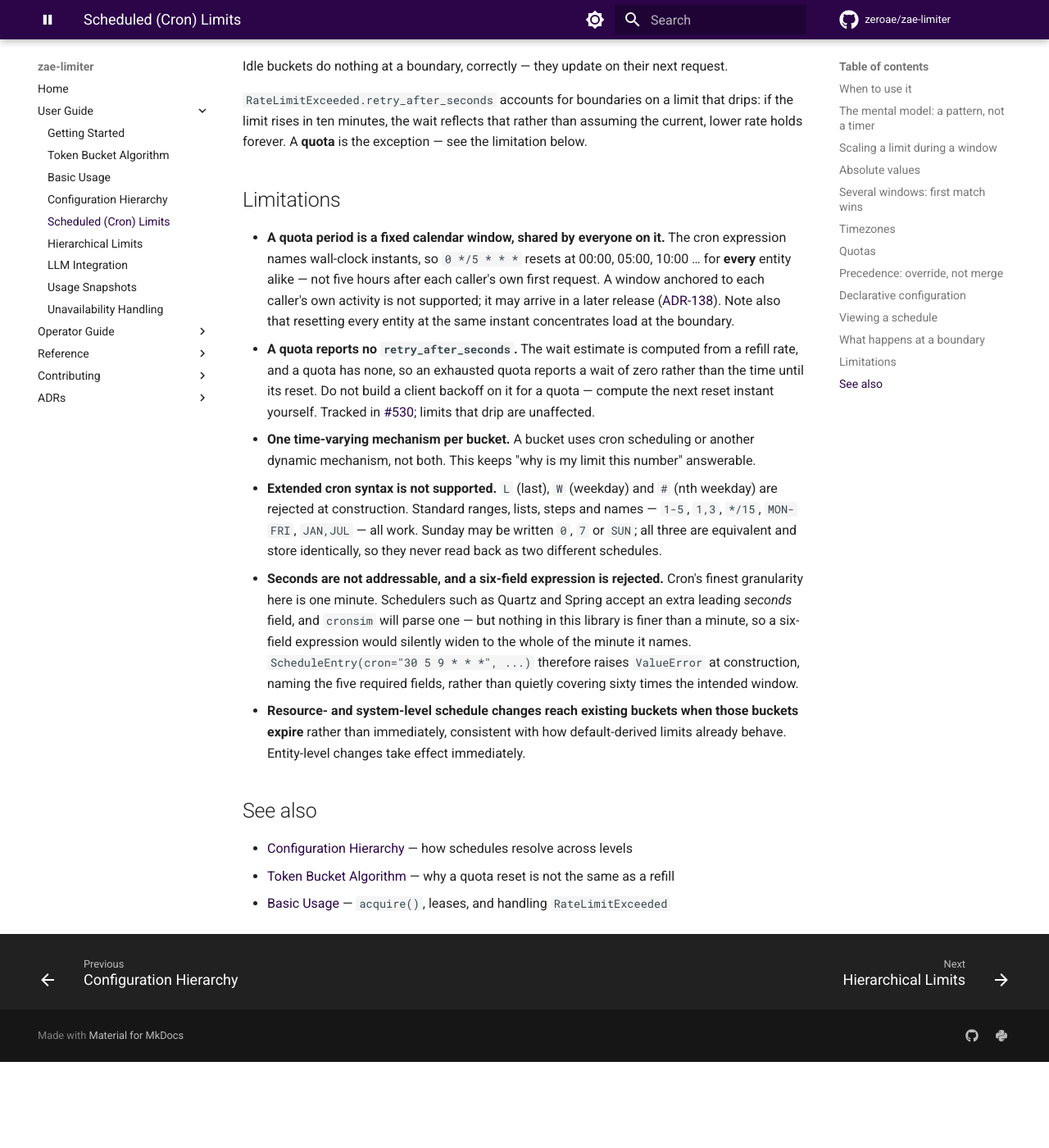
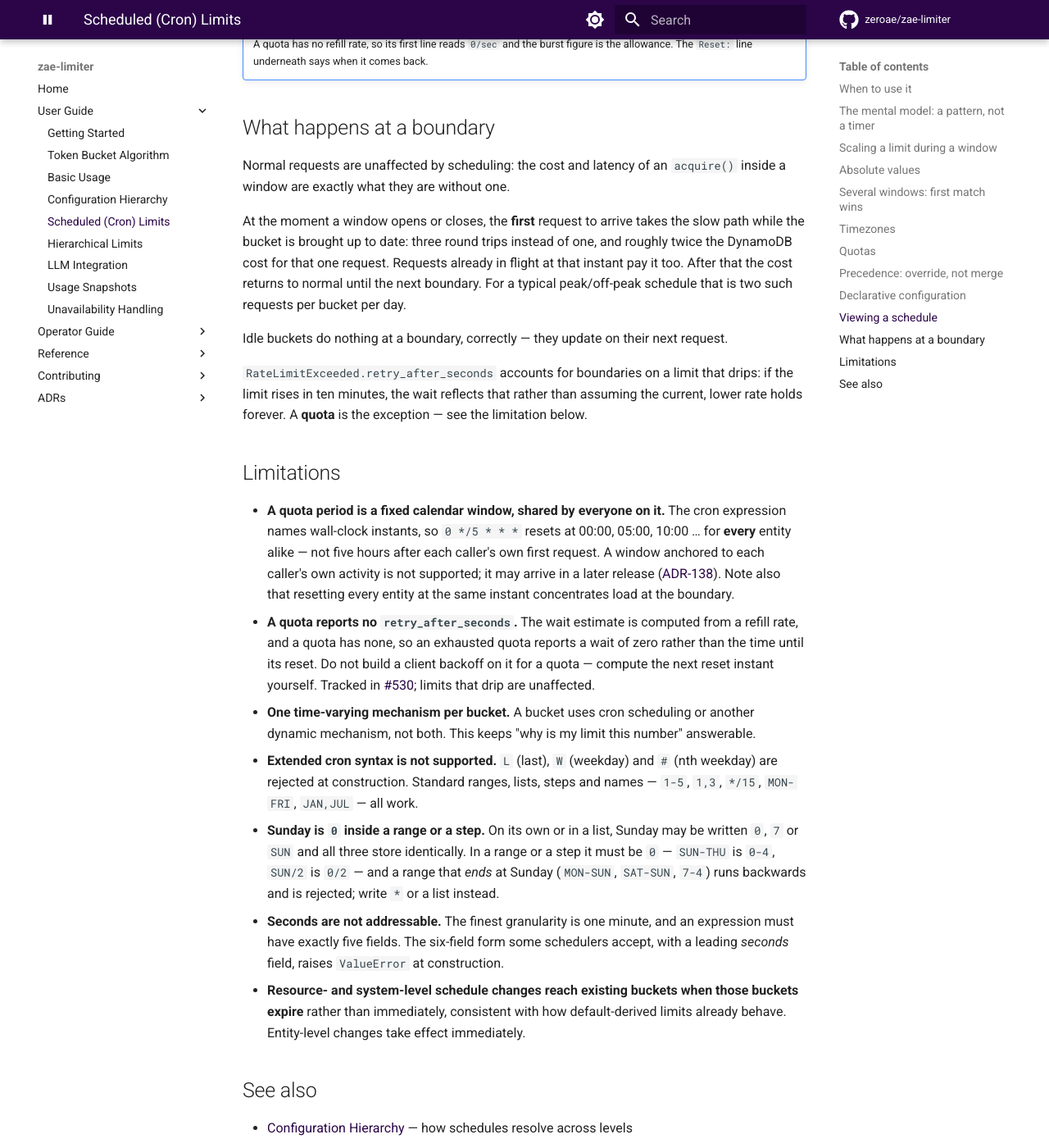
Before and after one commit to zeroae/zae-limiter, an MkDocs documentation site: the page built from docs/guide/scheduled-limits.md, in a window 1280 px wide and 1400 px high, scrolled down 6043 px. Shown: the whole window at 82% size. Built offline with MkDocs 1.6.1 and Material for MkDocs 9.7.7, drawn with Linux system fonts in a browser that asks for light colours; comment, search, counter and statistics services are not loaded; the version menu is left out; before the commit the page ends 7338 px from its top, so only the background shows below that; some of the changed text lies outside the part shown.

Commit message:
📝 docs(guide): correct the timezone, cron, CLI and boundary-cost claims
Read against merged `main`, four more claims in this guide are wrong or missing.

**The one-timezone rule was absent.** "Every entry carries its own IANA
timezone" is not the whole story: `Limit.__post_init__` rejects entries on one
limit that disagree, and `hoisted_schedule_timezone()` rejects scheduled limits
written in the same call that disagree. A reader following the guide would write
the rejected form.

**Sunday was described as uniformly interchangeable.** Bare `0`, `7` and `SUN`
do store identically, and so do list members. Inside a range or step Sunday must
be `0` — `SUN-THU` is `0-4`, `SUN/2` is `0/2` — and `MON-SUN`, `SAT-SUN` and
`7-4` are rejected as backwards ranges. Verified against `encode()`/`to_cron()`.

**The CLI sample invented an output format.** `_format_limit` renders
`rpm: 1,000/min`, not `rpm: 1000 capacity, 1000/60s refill`. Corrected, with a
note on a quota's line, which reads as a zero rate with the allowance as burst.

**A boundary costs two extra round trips, not one.** A `vu`-expired bucket fails
the speculative condition and takes the full slow path: 1 round trip becomes 3.

Also trimmed rationale that belongs in the design records rather than a how-to.

Separately, every Python block in this file failed
`tests/doctest/test_docs_run.py`: `ScheduleEntry` is not exported from the
`zae_limiter` package root and is not in `doctest_globals`, so the imports raise
and later blocks reference an undefined name. Tagged `.lint-only` per the
existing convention, which is correct in any case while `Limit.quota()` does not
yet exist; the tags should come off when surface-plan Group A lands. The missing
root export is a real gap for v0.14.0 and cannot be fixed from a docs change.

Refs #222

Co-Authored-By: Claude Opus 5 (1M context) <noreply@anthropic.com>
Claude-Session: https://claude.ai/code/session_01QdVj8nPhUwTz2aNJzMFqt5

````diff
--- a/docs/guide/scheduled-limits.md
+++ b/docs/guide/scheduled-limits.md
@@ -51,7 +51,7 @@ The one place a single instant *is* what you want is a quota reset — see [Quot
 
 The common case. `scale` is a multiplier on the base limit:
 
-```python
+```{.python .lint-only}
 from zae_limiter import Limit, RateLimiter, Repository, ScheduleEntry
 
 repo = await Repository.open()
@@ -76,15 +76,14 @@ Outside the window the limit is 1000/min. Inside it, 500/min.
 
 !!! note "`scale` moves capacity and refill together"
     A scale of `0.5` halves **both** the bucket ceiling and the refill amount, so the time to
-    refill from empty is unchanged. Halving only the ceiling would double the refill speed
-    relative to bucket size, which is not what "half the limit" means to anyone.
+    refill from empty is unchanged.
 
 ## Absolute values
 
 When a window should have its own number rather than a multiple of the base, set `capacity`
 directly. `refill_amount` and `refill_period_seconds` are optional and fall back to the base:
 
-```python
+```{.python .lint-only}
 Limit.per_minute("rpm", 1000).with_schedule((
     ScheduleEntry(cron="* 0-6 * * *", tz="America/New_York", capacity=2000),
 ))
@@ -98,7 +97,7 @@ An entry sets **either** `scale` **or** the absolute fields — never both. Mixi
 Entries are checked in order and the first one matching the current minute supplies the limit.
 Nothing merges, and nothing accumulates:
 
-```python
+```{.python .lint-only}
 Limit.per_minute("rpm", 1000).with_schedule((
     # Weekends are quiet — most specific first.
     ScheduleEntry(cron="* * * * SAT,SUN", tz="America/New_York", scale=2.0),
@@ -114,7 +113,7 @@ If no entry matches, the base limit applies. Order the specific before the gener
 
 Every entry carries its own IANA timezone, defaulting to `UTC`:
 
-```python
+```{.python .lint-only}
 ScheduleEntry(cron="* 9-17 * * MON-FRI", tz="Europe/Berlin", scale=0.5)
 ```
 
@@ -125,6 +124,14 @@ ScheduleEntry(cron="* 9-17 * * MON-FRI", tz="Europe/Berlin", scale=0.5)
 Daylight saving is handled for you. A `9-17 America/New_York` window stays 9 a.m. to 5 p.m. local
 on both sides of a transition; only the corresponding UTC instant shifts. You do not need to
 adjust anything twice a year, and the 23-hour and 25-hour days are counted correctly.
+
+!!! warning "One timezone per limit, and per configuration level"
+    Every entry on one limit must name the same `tz`, and so must every scheduled limit written
+    in the same call — one `set_limits()`, one `set_resource_defaults()`, one `limits:` block in
+    a manifest. Mixing zones raises `ValueError` before anything is written.
+
+    So an entity whose `rpm` follows New York and whose `tpm` follows Berlin needs them on
+    separate resources. Limits without a schedule can sit alongside any zone.
 
 ## Quotas
 
@@ -181,7 +188,7 @@ numbers and schedule together.
 That has one consequence people trip over: an entity-level `rpm` with **no** schedule *removes*
 the resource-level schedule for that entity, exactly as it already replaces the numbers.
 
-```python
+```{.python .lint-only}
 # Resource level: everyone gets the business-hours reduction.
 await limiter.set_resource_defaults("gpt-4", limits=[
     Limit.per_minute("rpm", 1000).with_schedule((
@@ -235,8 +242,9 @@ zae-limiter limits apply -n my-app -f limits.yaml
 A `reset_schedule` makes the limit a quota, so `refill_amount` defaults to `0` and you do not
 write it. Giving a quota a non-zero `refill_amount` is an error.
 
-Invalid cron expressions, unknown timezones and a rate beside a reset are all rejected at
-**parse** time, so `limits plan` catches them before anything is written.
+Invalid cron expressions, unknown timezones, a rate beside a reset, and scheduled limits in one
+`limits:` block that disagree on `tz` are all rejected at **parse** time, so `limits plan`
+catches them before anything is written.
 
 ## Viewing a schedule
 
@@ -245,11 +253,11 @@ The CLI shows schedules but does not set them — use the Python API or a manife
 ```console
 $ zae-limiter entity get-limits user-123 --resource gpt-4
 Limits for user-123 (gpt-4):
-  rpm: 1000 capacity, 1000/60s refill
+  rpm: 1,000/min
     Schedule:
       * 9-17 * * MON-FRI  America/New_York  → 50%
       * 0-6 * * *         America/New_York  → capacity 2000
-  rpd: 10000 capacity, 10000/86400s refill
+  rpd: 0/sec (burst: 10,000)
     Reset:
       0 0 * * *           America/New_York  → refill to capacity
 ```
@@ -258,15 +266,20 @@ Limits for user-123 (gpt-4):
     A schedule written as `1-5` comes back as `MON-FRI`, and `1,7` as `JAN,JUL`. The meaning is
     identical — the stored form is canonical and renders with names for readability.
 
+!!! note "A quota shows a zero rate"
+    A quota has no refill rate, so its first line reads `0/sec` and the burst figure is the
+    allowance. The `Reset:` line underneath says when it comes back.
+
 ## What happens at a boundary
 
 Normal requests are unaffected by scheduling: the cost and latency of an `acquire()` inside a
 window are exactly what they are without one.
 
-At the moment a window opens or closes, the **first** request to arrive pays one extra round trip
-while the bucket is brought up to date. Requests already in flight at that instant pay it too.
-After that the cost returns to normal until the next boundary. For a typical peak/off-peak
-schedule that is a handful of extra round trips per bucket per day.
+At the moment a window opens or closes, the **first** request to arrive takes the slow path while
+the bucket is brought up to date: three round trips instead of one, and roughly twice the
+DynamoDB cost for that one request. Requests already in flight at that instant pay it too. After
+that the cost returns to normal until the next boundary. For a typical peak/off-peak schedule
+that is two such requests per bucket per day.
 
 Idle buckets do nothing at a boundary, correctly — they update on their next request.
 
@@ -291,14 +304,14 @@ holds forever. A **quota** is the exception — see the limitation below.
   mechanism, not both. This keeps "why is my limit this number" answerable.
 - **Extended cron syntax is not supported.** `L` (last), `W` (weekday) and `#` (nth weekday) are
   rejected at construction. Standard ranges, lists, steps and names — `1-5`, `1,3`, `*/15`,
-  `MON-FRI`, `JAN,JUL` — all work. Sunday may be written `0`, `7` or `SUN`; all three are
-  equivalent and store identically, so they never read back as two different schedules.
-- **Seconds are not addressable, and a six-field expression is rejected.** Cron's finest
-  granularity here is one minute. Schedulers such as Quartz and Spring accept an extra leading
-  *seconds* field, and `cronsim` will parse one — but nothing in this library is finer than a
-  minute, so a six-field expression would silently widen to the whole of the minute it names.
-  `ScheduleEntry(cron="30 5 9 * * *", ...)` therefore raises `ValueError` at construction,
-  naming the five required fields, rather than quietly covering sixty times the intended window.
+  `MON-FRI`, `JAN,JUL` — all work.
+- **Sunday is `0` inside a range or a step.** On its own or in a list, Sunday may be written
+  `0`, `7` or `SUN` and all three store identically. In a range or a step it must be `0` —
+  `SUN-THU` is `0-4`, `SUN/2` is `0/2` — and a range that *ends* at Sunday (`MON-SUN`,
+  `SAT-SUN`, `7-4`) runs backwards and is rejected; write `*` or a list instead.
+- **Seconds are not addressable.** The finest granularity is one minute, and an expression must
+  have exactly five fields. The six-field form some schedulers accept, with a leading *seconds*
+  field, raises `ValueError` at construction.
 - **Resource- and system-level schedule changes reach existing buckets when those buckets expire**
   rather than immediately, consistent with how default-derived limits already behave. Entity-level
   changes take effect immediately.
````
